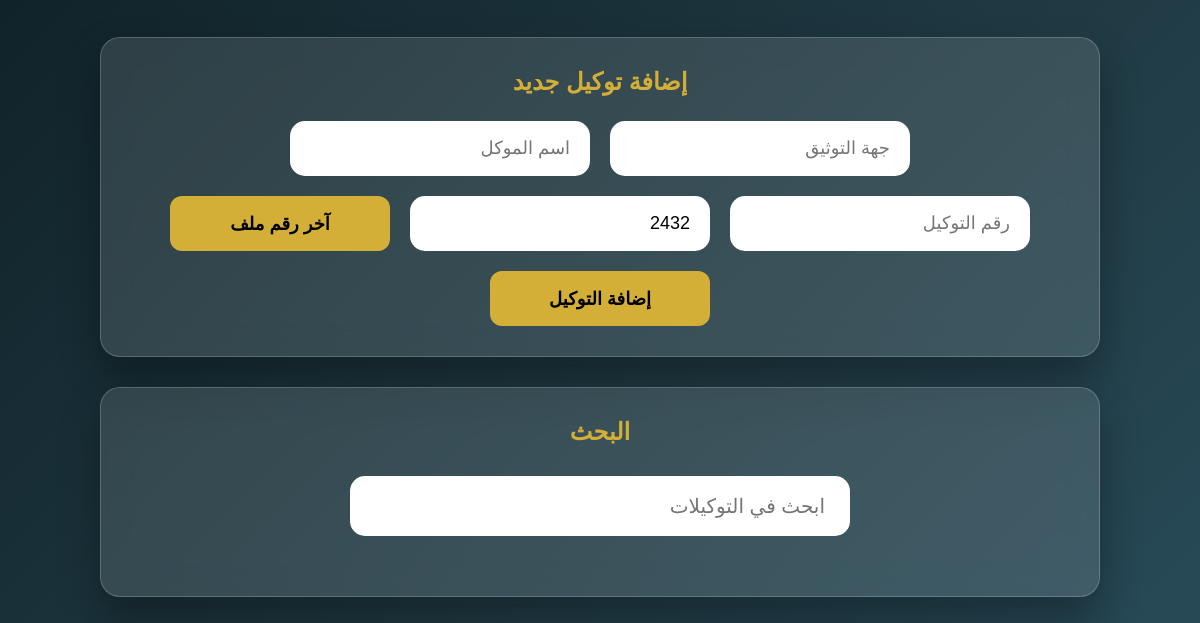
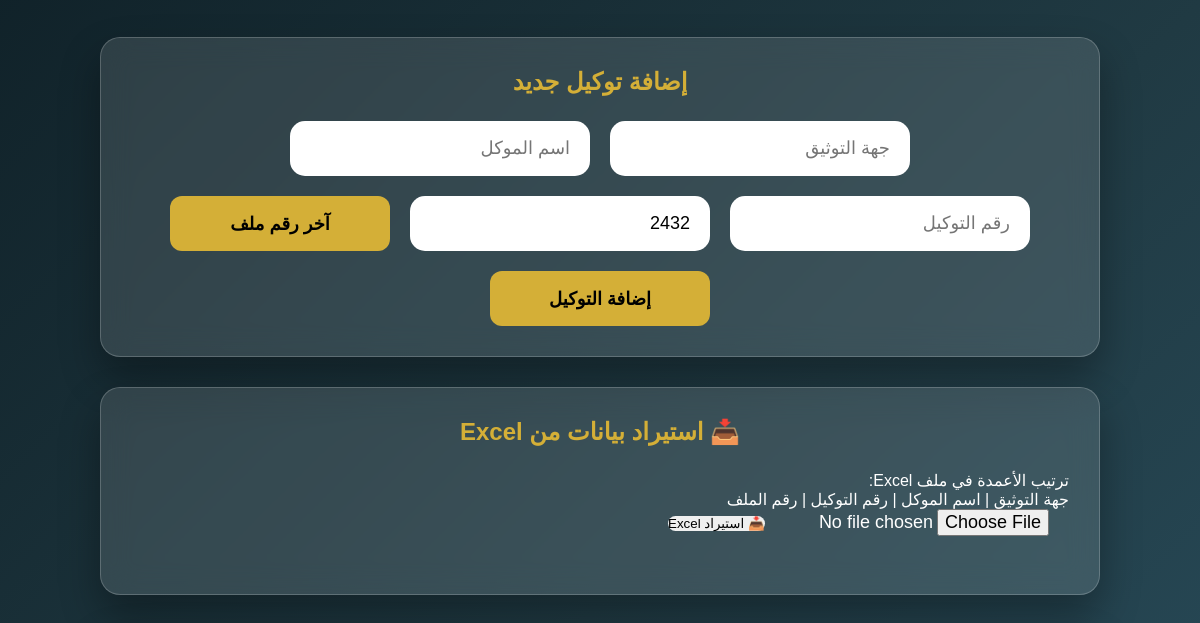
Before and after one commit to MahmoudElhofyDev/Mizan, an Electron app: page powers.html in a window 1200 px wide. Shown: the part 120-743 px from the top of the page. Drawn offline with Linux system fonts and the light colour scheme.

Commit message:
Add Excel buttons to cases and powers pages

```diff
--- a/powers.html
+++ b/powers.html
@@ -84,6 +84,43 @@ placeholder="رقم الملف">
 
 
 </div>
+
+
+</section>
+
+
+
+
+
+
+
+
+<section class="box">
+
+<h2>
+📥 استيراد بيانات من Excel
+</h2>
+
+
+<p>
+ترتيب الأعمدة في ملف Excel:
+<br>
+جهة التوثيق | اسم الموكل | رقم التوكيل | رقم الملف
+</p>
+
+
+<input
+type="file"
+id="excelFile"
+accept=".xlsx,.xls">
+
+
+
+<button onclick="importExcel()">
+
+📥 استيراد Excel
+
+</button>
 
 
 </section>
@@ -199,8 +236,6 @@ placeholder="ابحث في التوكيلات"
 
 
 
-
-
 <div id="pagination"></div>
 
 
@@ -240,6 +275,10 @@ onclick="showEmptyPowers()"
 
 
 
+<!-- مكتبة Excel -->
+
+<script src="https://cdnjs.cloudflare.com/ajax/libs/xlsx/0.18.5/xlsx.full.min.js"></script>
+
 
 
 <script src="powers.js"></script>
@@ -247,5 +286,4 @@ onclick="showEmptyPowers()"
 
 </body>
 
-
 </html>
```
Also changed, not shown: cases.html (+57 -1 lines).
